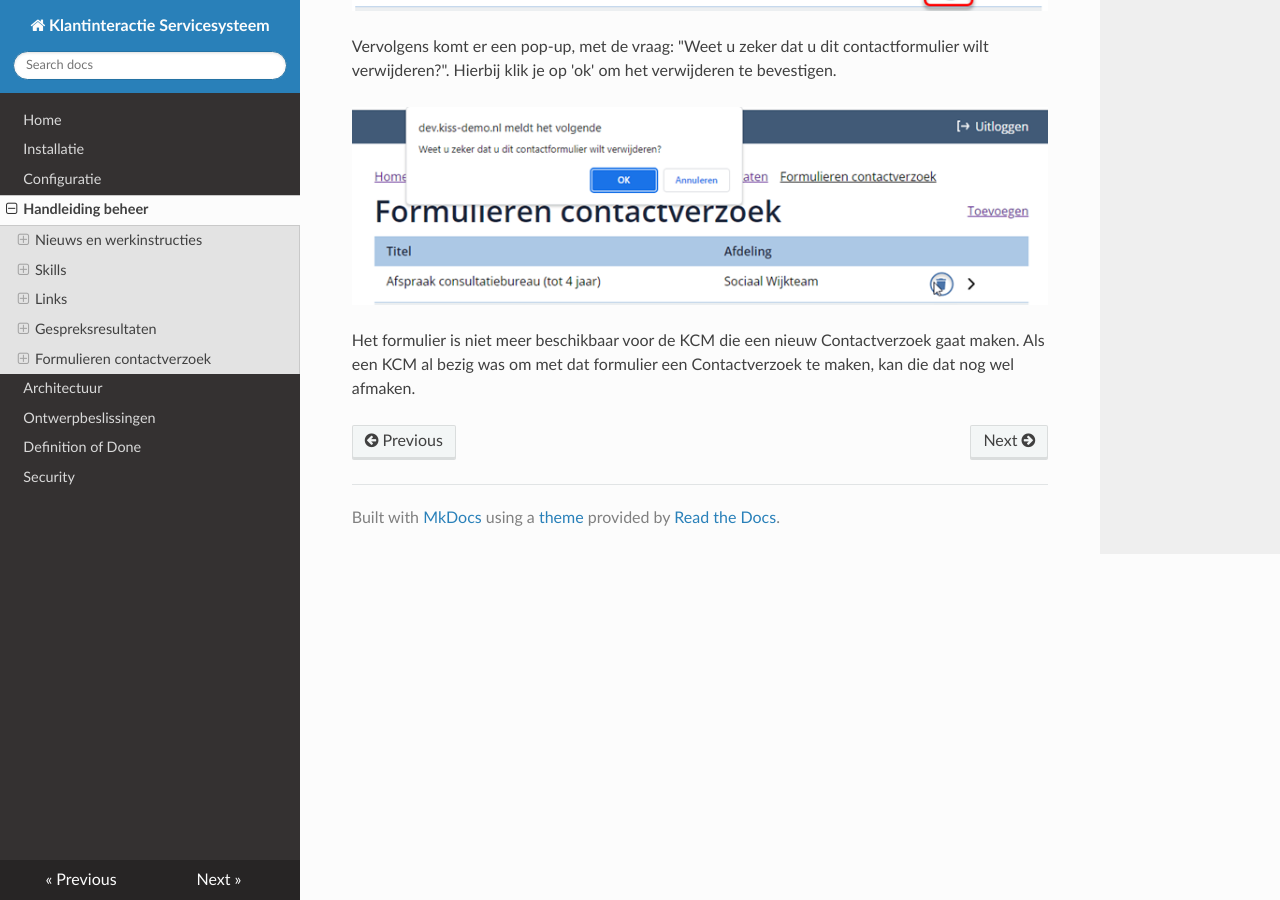
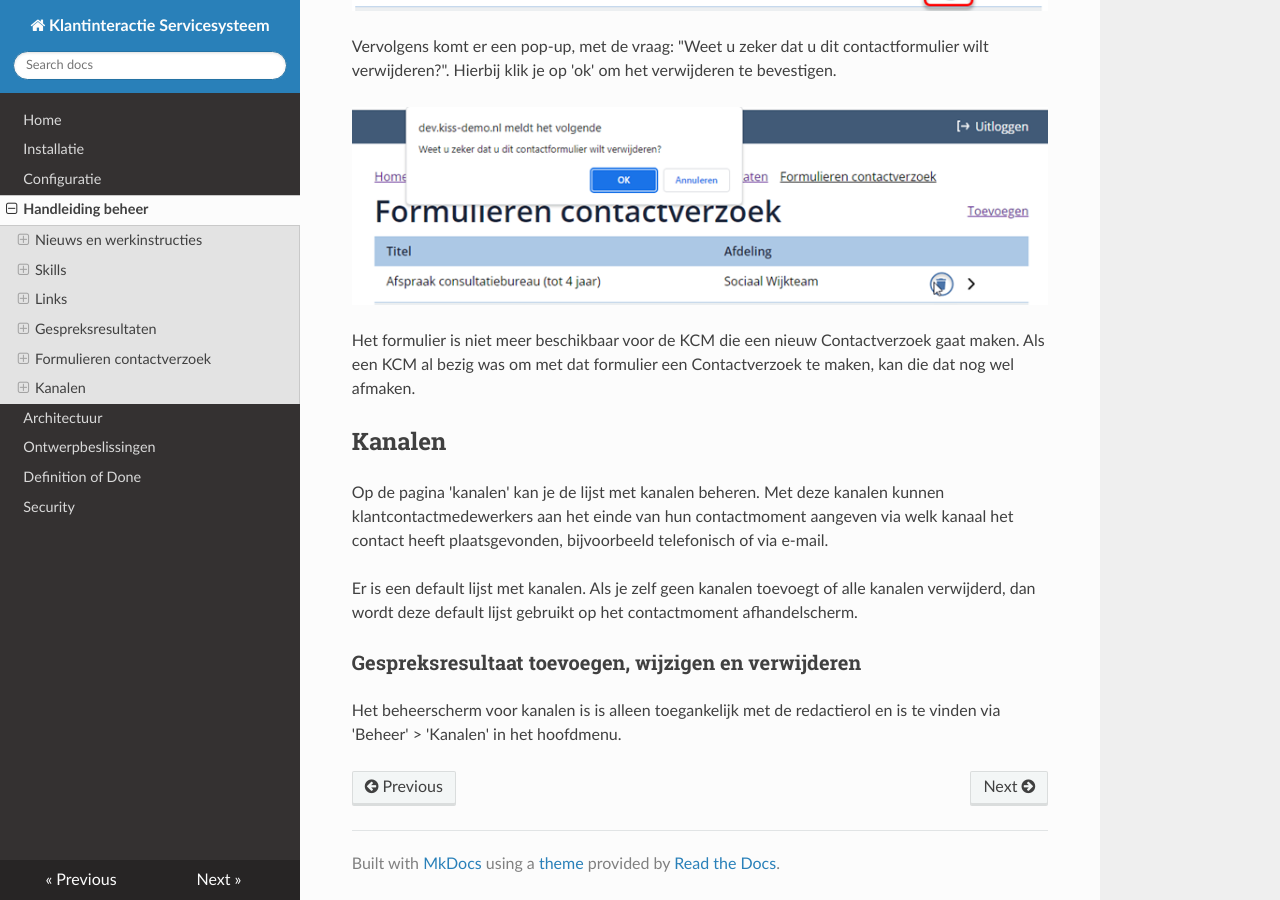
Before and after one commit to Klantinteractie-Servicesysteem/.github, an MkDocs documentation site: the page built from docs/MANUAL.md, in a window 1280 px wide and 900 px high, scrolled down 20977 px. Built offline with MkDocs 1.6.1, drawn with Linux system fonts in a browser that asks for light colours; nearby versions of some CDN libraries.

Commit message:
Update MANUAL.md

```diff
--- a/docs/MANUAL.md
+++ b/docs/MANUAL.md
@@ -298,3 +298,11 @@ Vervolgens komt er een pop-up, met de vraag: "Weet u zeker dat u dit contactform
 ![image](https://raw.githubusercontent.com/Klantinteractie-Servicesysteem/.github/main/docs/images/Contactverzoek-beheren-14.png)
 
 Het formulier is niet meer beschikbaar voor de KCM die een nieuw Contactverzoek gaat maken. Als een KCM al bezig was om met dat formulier een Contactverzoek te maken, kan die dat nog wel afmaken.
+
+## Kanalen
+Op de pagina 'kanalen' kan je de lijst met kanalen beheren. Met deze kanalen kunnen klantcontactmedewerkers aan het einde van hun contactmoment aangeven via welk kanaal het contact heeft plaatsgevonden, bijvoorbeeld telefonisch of via e-mail.
+
+Er is een default lijst met kanalen. Als je zelf geen kanalen toevoegt of alle kanalen verwijderd, dan  wordt deze default lijst gebruikt op het contactmoment afhandelscherm.
+
+### Gespreksresultaat toevoegen, wijzigen en verwijderen
+Het beheerscherm voor kanalen is is alleen toegankelijk met de redactierol en is te vinden via 'Beheer' > 'Kanalen' in het hoofdmenu.
```
